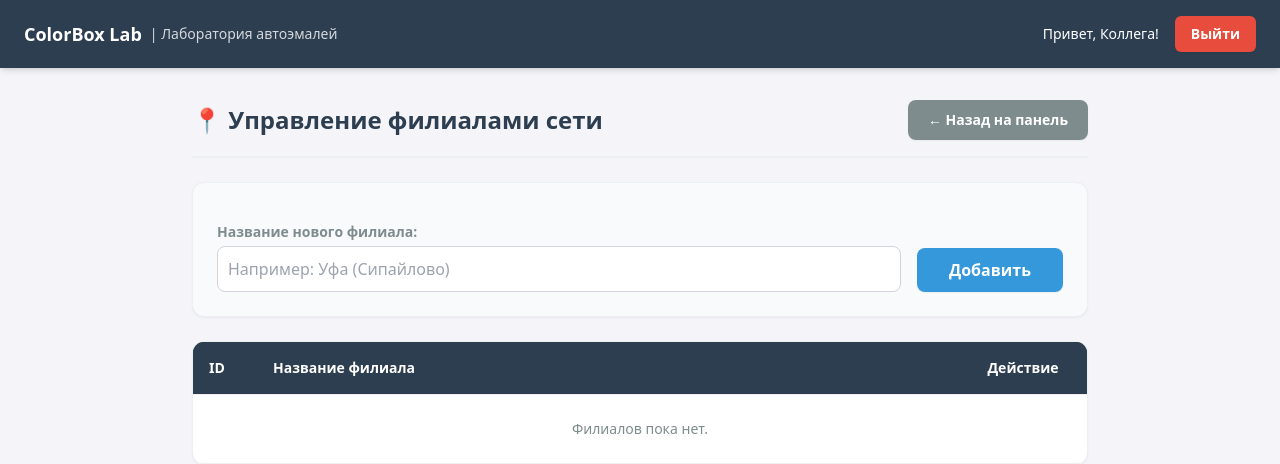
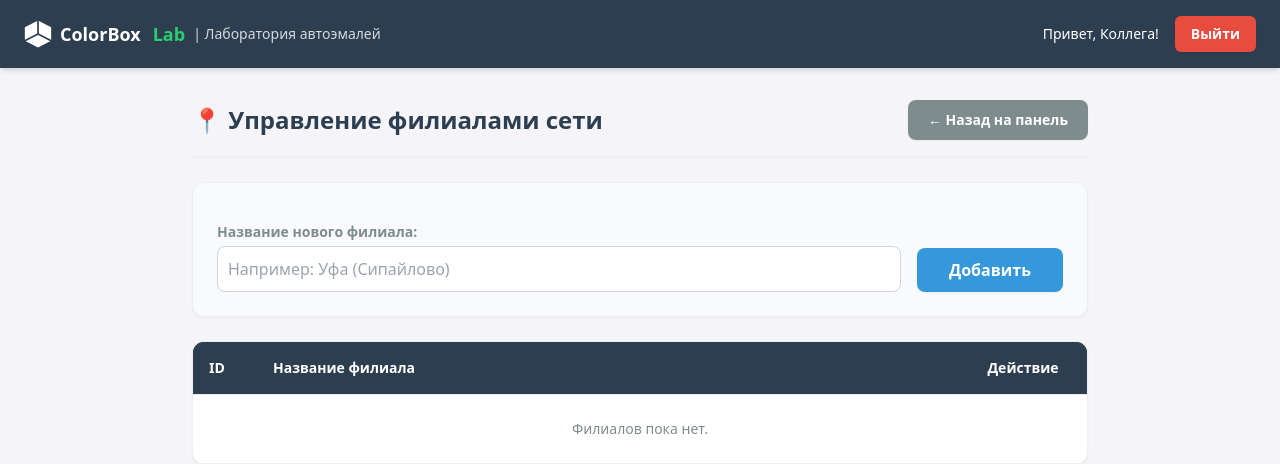
Before and after one commit to ekaterinashchelukhina/colorbox_lab, a FastAPI app: template templates/director_branches.html in a window 1280 px wide. Shown: the top 464 px of the page. Run offline with FastAPI, Linux system fonts and the light colour scheme; the template is opened without the code that fills it, so the values that code supplies are empty; parts of the project's set-up code (start-up, migrations or seed data) failed here and were passed over; some libraries are stand-ins or nearby versions.

Commit message:
Логотип в шапке: иконка-куб + "ColorBox Lab", ссылка на дашборд по роли
Логотип теперь кликабелен и всегда ведёт на /dashboard — этот роут уже
сам редиректит колориста на /colorist, директора на /director, а
менеджера оставляет на месте.

Co-Authored-By: Claude Sonnet 5 <noreply@anthropic.com>

```diff
--- a/templates/base.html
+++ b/templates/base.html
@@ -20,8 +20,16 @@
 
     <!-- Адаптивная шапка на Tailwind -->
     <header class="bg-[#2c3e50] text-white px-4 sm:px-6 py-4 flex flex-wrap justify-between items-center shadow-md gap-3">
-        <div class="text-lg font-bold flex items-center">
-            ColorBox Lab <span class="font-normal opacity-80 text-sm hidden sm:inline ml-2">| Лаборатория автоэмалей</span>
+        <div class="flex items-center">
+            <!-- Логотип-ссылка: /dashboard сам редиректит на нужную панель по роли (директор/менеджер/колорист) -->
+            <a href="/dashboard" class="flex items-center gap-2 text-lg font-bold hover:opacity-90 transition-opacity" title="К рабочей панели">
+                <svg viewBox="0 0 100 100" class="w-7 h-7 flex-shrink-0" aria-hidden="true">
+                    <polygon points="50,2 97,26 97,74 50,98 3,74 3,26" fill="#ffffff"/>
+                    <path d="M50,50 L50,2 M50,50 L97,74 M50,50 L3,74" stroke="#2c3e50" stroke-width="6" stroke-linecap="round" stroke-linejoin="round"/>
+                </svg>
+                ColorBox<span class="text-[#2ecc71] ml-1">Lab</span>
+            </a>
+            <span class="font-normal opacity-80 text-sm hidden sm:inline ml-2">| Лаборатория автоэмалей</span>
         </div>
         <div class="flex items-center gap-4">
             <span class="text-sm hidden sm:inline">Привет, {{ username or "Коллега" }}!</span>
```
